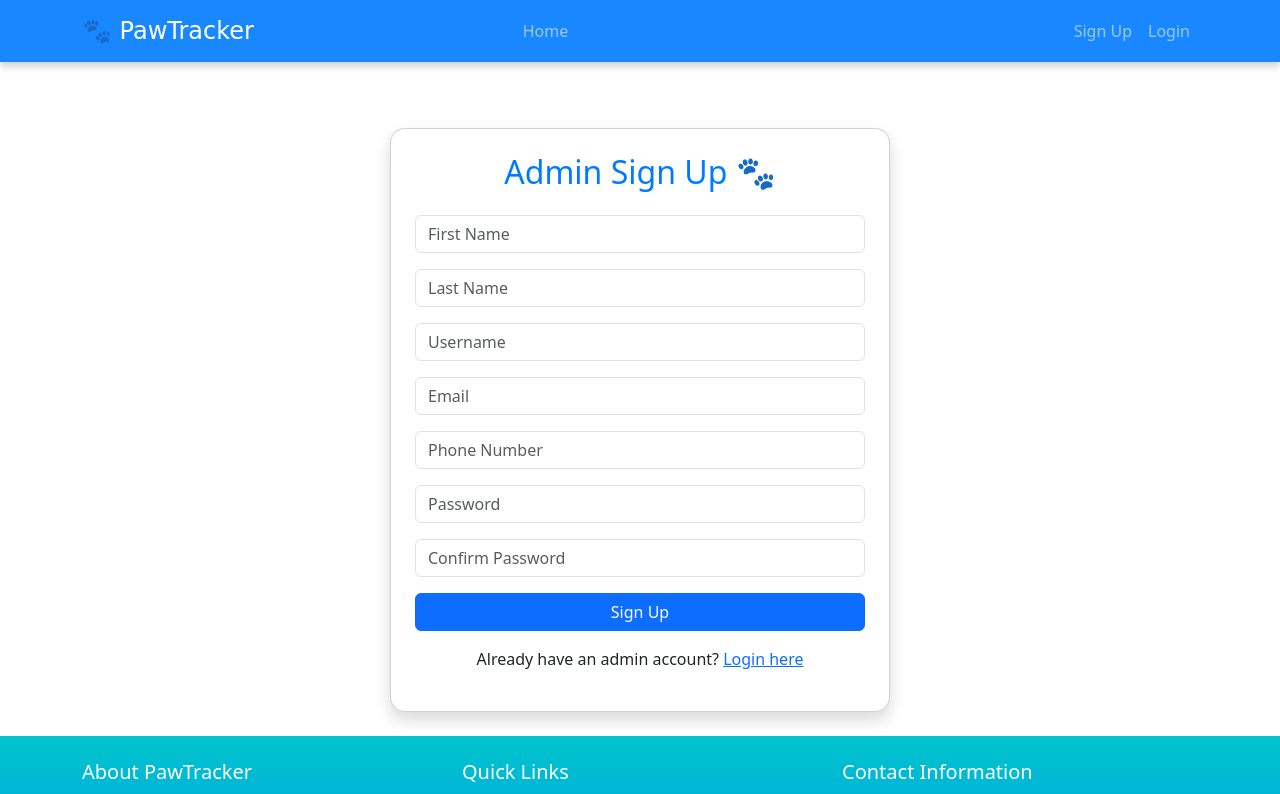
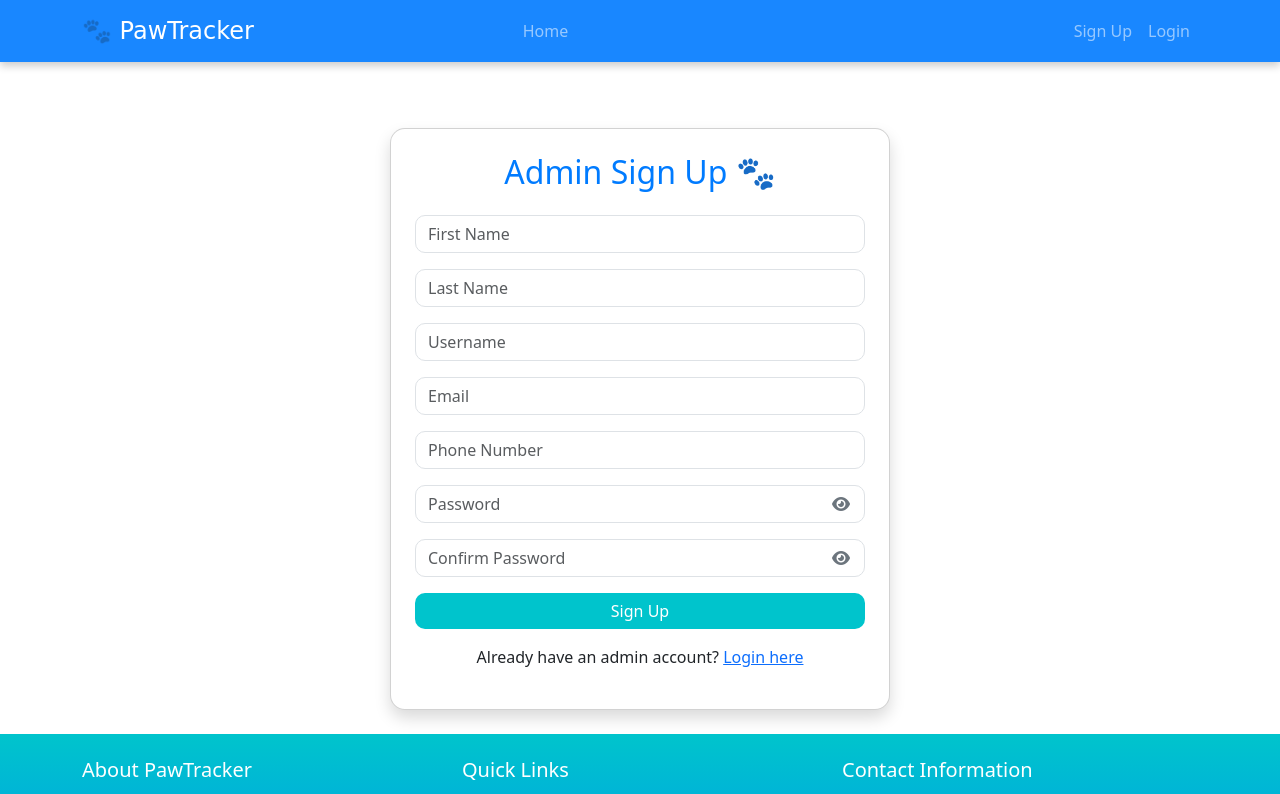
Before and after one commit to ChamikaShashipriya99/PawTracker_Oniline-Pet-Care-Management-System, a React (Create React App) app in the folder client/: page /admin/signup in a window 1280 px wide. Shown: the top 794 px of the page. Built offline with nearby package versions, Linux system fonts and the light colour scheme; no server answers.

Commit message:
Add password visibility toggle to login and signup forms

```diff
--- a/client/src/components/AdminLogin.js
+++ b/client/src/components/AdminLogin.js
@@ -8,6 +8,7 @@ function AdminLogin({ setIsLoggedIn }) {
   const [errors, setErrors] = useState({});
   const [error, setError] = useState('');
   const navigate = useNavigate();
+  const [showPassword, setShowPassword] = useState(false);
 
   const handleChange = (e) => {
     setFormData({ ...formData, [e.target.name]: e.target.value });
@@ -59,22 +60,37 @@ function AdminLogin({ setIsLoggedIn }) {
               value={formData.email}
               onChange={handleChange}
               required
+              style={{ borderRadius: '10px' }}
             />
             {errors.email && <small className="text-danger">{errors.email}</small>}
           </div>
-          <div className="mb-3">
+          <div className="mb-3 position-relative">
             <input
-              type="password"
+              type={showPassword ? "text" : "password"}
               name="password"
               className="form-control"
               placeholder="Password"
               value={formData.password}
               onChange={handleChange}
               required
+              style={{ borderRadius: '10px', paddingRight: '40px' }}
             />
+            <button
+              type="button"
+              className="btn btn-link position-absolute end-0 top-50 translate-middle-y"
+              onClick={() => setShowPassword(!showPassword)}
+              style={{
+                color: '#6c757d',
+                padding: '0.375rem',
+                marginRight: '0.5rem',
+                zIndex: 2
+              }}
+            >
+              <i className={`fas ${showPassword ? 'fa-eye-slash' : 'fa-eye'}`}></i>
+            </button>
             {errors.password && <small className="text-danger">{errors.password}</small>}
           </div>
-          <button type="submit" className="btn btn-primary w-100">Login</button>
+          <button type="submit" className="btn btn-primary w-100" style={{ backgroundColor: '#00c4cc', border: 'none', borderRadius: '10px' }}>Login</button>
         </form>
         <p className="text-center mt-3">
           No admin account? <Link to="/admin/signup">Sign up here</Link>
--- a/client/src/components/AdminSignup.js
+++ b/client/src/components/AdminSignup.js
@@ -9,6 +9,10 @@ function AdminSignup() {
 
   const [errors, setErrors] = useState({});
   const navigate = useNavigate();
+  const [showPassword, setShowPassword] = useState({
+    password: false,
+    confirmPassword: false
+  });
 
   const handleChange = (e) => {
     setFormData({ ...formData, [e.target.name]: e.target.value });
@@ -55,34 +59,78 @@ function AdminSignup() {
         <h2 className="text-center mb-4" style={{ color: '#007bff' }}>Admin Sign Up 🐾</h2>
         <form onSubmit={handleSubmit}>
           <div className="mb-3">
-            <input type="text" name="firstName" className="form-control" placeholder="First Name" value={formData.firstName} onChange={handleChange} required />
+            <input type="text" name="firstName" className="form-control" placeholder="First Name" value={formData.firstName} onChange={handleChange} required style={{ borderRadius: '10px' }} />
             {errors.firstName && <small className="text-danger">{errors.firstName}</small>}
           </div>
           <div className="mb-3">
-            <input type="text" name="lastName" className="form-control" placeholder="Last Name" value={formData.lastName} onChange={handleChange} required />
+            <input type="text" name="lastName" className="form-control" placeholder="Last Name" value={formData.lastName} onChange={handleChange} required style={{ borderRadius: '10px' }} />
             {errors.lastName && <small className="text-danger">{errors.lastName}</small>}
           </div>
           <div className="mb-3">
-            <input type="text" name="username" className="form-control" placeholder="Username" value={formData.username} onChange={handleChange} required />
+            <input type="text" name="username" className="form-control" placeholder="Username" value={formData.username} onChange={handleChange} required style={{ borderRadius: '10px' }} />
             {errors.username && <small className="text-danger">{errors.username}</small>}
           </div>
           <div className="mb-3">
-            <input type="email" name="email" className="form-control" placeholder="Email" value={formData.email} onChange={handleChange} required />
+            <input type="email" name="email" className="form-control" placeholder="Email" value={formData.email} onChange={handleChange} required style={{ borderRadius: '10px' }} />
             {errors.email && <small className="text-danger">{errors.email}</small>}
           </div>
           <div className="mb-3">
-            <input type="tel" name="phone" className="form-control" placeholder="Phone Number" value={formData.phone} onChange={handleChange} required />
+            <input type="tel" name="phone" className="form-control" placeholder="Phone Number" value={formData.phone} onChange={handleChange} required style={{ borderRadius: '10px' }} />
             {errors.phone && <small className="text-danger">{errors.phone}</small>}
           </div>
-          <div className="mb-3">
-            <input type="password" name="password" className="form-control" placeholder="Password" value={formData.password} onChange={handleChange} required />
+          <div className="mb-3 position-relative">
+            <input
+              type={showPassword.password ? "text" : "password"}
+              name="password"
+              className="form-control"
+              placeholder="Password"
+              value={formData.password}
+              onChange={handleChange}
+              required
+              style={{ borderRadius: '10px', paddingRight: '40px' }}
+            />
+            <button
+              type="button"
+              className="btn btn-link position-absolute end-0 top-50 translate-middle-y"
+              onClick={() => setShowPassword({ ...showPassword, password: !showPassword.password })}
+              style={{
+                color: '#6c757d',
+                padding: '0.375rem',
+                marginRight: '0.5rem',
+                zIndex: 2
+              }}
+            >
+              <i className={`fas ${showPassword.password ? 'fa-eye-slash' : 'fa-eye'}`}></i>
+            </button>
             {errors.password && <small className="text-danger">{errors.password}</small>}
           </div>
-          <div className="mb-3">
-            <input type="password" name="confirmPassword" className="form-control" placeholder="Confirm Password" value={formData.confirmPassword} onChange={handleChange} required />
+          <div className="mb-3 position-relative">
+            <input
+              type={showPassword.confirmPassword ? "text" : "password"}
+              name="confirmPassword"
+              className="form-control"
+              placeholder="Confirm Password"
+              value={formData.confirmPassword}
+              onChange={handleChange}
+              required
+              style={{ borderRadius: '10px', paddingRight: '40px' }}
+            />
+            <button
+              type="button"
+              className="btn btn-link position-absolute end-0 top-50 translate-middle-y"
+              onClick={() => setShowPassword({ ...showPassword, confirmPassword: !showPassword.confirmPassword })}
+              style={{
+                color: '#6c757d',
+                padding: '0.375rem',
+                marginRight: '0.5rem',
+                zIndex: 2
+              }}
+            >
+              <i className={`fas ${showPassword.confirmPassword ? 'fa-eye-slash' : 'fa-eye'}`}></i>
+            </button>
             {errors.confirmPassword && <small className="text-danger">{errors.confirmPassword}</small>}
           </div>
-          <button type="submit" className="btn btn-primary w-100">Sign Up</button>
+          <button type="submit" className="btn btn-primary w-100" style={{ backgroundColor: '#00c4cc', border: 'none', borderRadius: '10px' }}>Sign Up</button>
         </form>
         <p className="text-center mt-3">
           Already have an admin account? <Link to="/admin/login">Login here</Link>
--- a/client/src/components/Login.js
+++ b/client/src/components/Login.js
@@ -11,6 +11,7 @@ function Login({ setIsLoggedIn }) {
   const [isLoading, setIsLoading] = useState(false);
   const [show2FA, setShow2FA] = useState(false);
   const [userFor2FA, setUserFor2FA] = useState(null);
+  const [showPassword, setShowPassword] = useState(false);
 
   const handleChange = (e) => {
     setFormData({ ...formData, [e.target.name]: e.target.value });
@@ -106,17 +107,30 @@ function Login({ setIsLoggedIn }) {
             />
             {errors.email && <small className="text-danger">{errors.email}</small>}
           </div>
-          <div className="mb-3">
+          <div className="mb-3 position-relative">
             <input
-              type="password"
+              type={showPassword ? "text" : "password"}
               name="password"
               className="form-control"
               placeholder="Password"
               value={formData.password}
               onChange={handleChange}
               required
-              style={{ borderRadius: '10px', boxShadow: 'inset 0 1px 3px rgba(0,0,0,0.1)' }}
+              style={{ borderRadius: '10px', boxShadow: 'inset 0 1px 3px rgba(0,0,0,0.1)', paddingRight: '40px' }}
             />
+            <button
+              type="button"
+              className="btn btn-link position-absolute end-0 top-50 translate-middle-y"
+              onClick={() => setShowPassword(!showPassword)}
+              style={{
+                color: '#6c757d',
+                padding: '0.375rem',
+                marginRight: '0.5rem',
+                zIndex: 2
+              }}
+            >
+              <i className={`fas ${showPassword ? 'fa-eye-slash' : 'fa-eye'}`}></i>
+            </button>
             {errors.password && <small className="text-danger">{errors.password}</small>}
           </div>
           <button type="submit" className="btn btn-primary w-100" style={{ backgroundColor: '#00c4cc', border: 'none', borderRadius: '10px' }} disabled={isLoading}>
--- a/client/src/components/Signup.js
+++ b/client/src/components/Signup.js
@@ -16,6 +16,7 @@ function Signup({ setIsLoggedIn }) {
   });
   const [profilePhoto, setProfilePhoto] = useState(null);
   const [errors, setErrors] = useState({});
+  const [showPassword, setShowPassword] = useState(false);
 
   const handleChange = (e) => {
     setUser({ ...user, [e.target.name]: e.target.value });
@@ -100,8 +101,30 @@ function Signup({ setIsLoggedIn }) {
               <input type="tel" name="phone" className="form-control" placeholder="Phone" value={user.phone} onChange={handleChange} required style={{ borderRadius: '10px' }} />
               {errors.phone && <small className="text-danger">{errors.phone}</small>}
             </div>
-            <div className="col-md-6 mb-3">
-              <input type="password" name="password" className="form-control" placeholder="Password" value={user.password} onChange={handleChange} required style={{ borderRadius: '10px' }} />
+            <div className="col-md-6 mb-3 position-relative">
+              <input
+                type={showPassword ? "text" : "password"}
+                name="password"
+                className="form-control"
+                placeholder="Password"
+                value={user.password}
+                onChange={handleChange}
+                required
+                style={{ borderRadius: '10px', paddingRight: '40px' }}
+              />
+              <button
+                type="button"
+                className="btn btn-link position-absolute end-0 top-50 translate-middle-y"
+                onClick={() => setShowPassword(!showPassword)}
+                style={{
+                  color: '#6c757d',
+                  padding: '0.375rem',
+                  marginRight: '0.5rem',
+                  zIndex: 2
+                }}
+              >
+                <i className={`fas ${showPassword ? 'fa-eye-slash' : 'fa-eye'}`}></i>
+              </button>
               {errors.password && <small className="text-danger">{errors.password}</small>}
               <PasswordStrengthIndicator password={user.password} />
             </div>
```
